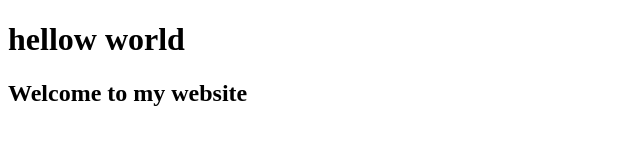
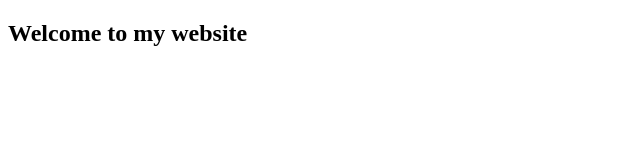
Before and after one commit to suriya43426/study01, a plain HTML site: page index.html in a window 1280 px wide. Shown: the whole page, without its empty margins (0-640 px from the left). Drawn offline with Linux system fonts and the light colour scheme.

Commit message:
remove Hello world massage

```diff
--- a/index.html
+++ b/index.html
@@ -4,7 +4,7 @@
         <title>test for GITHUB MINI COURSE</title>
     </head>
     <body>
-        <h1>hellow world</h1>
+
         <h2>Welcome to my website</h2>
     </body>
 </html>
```
